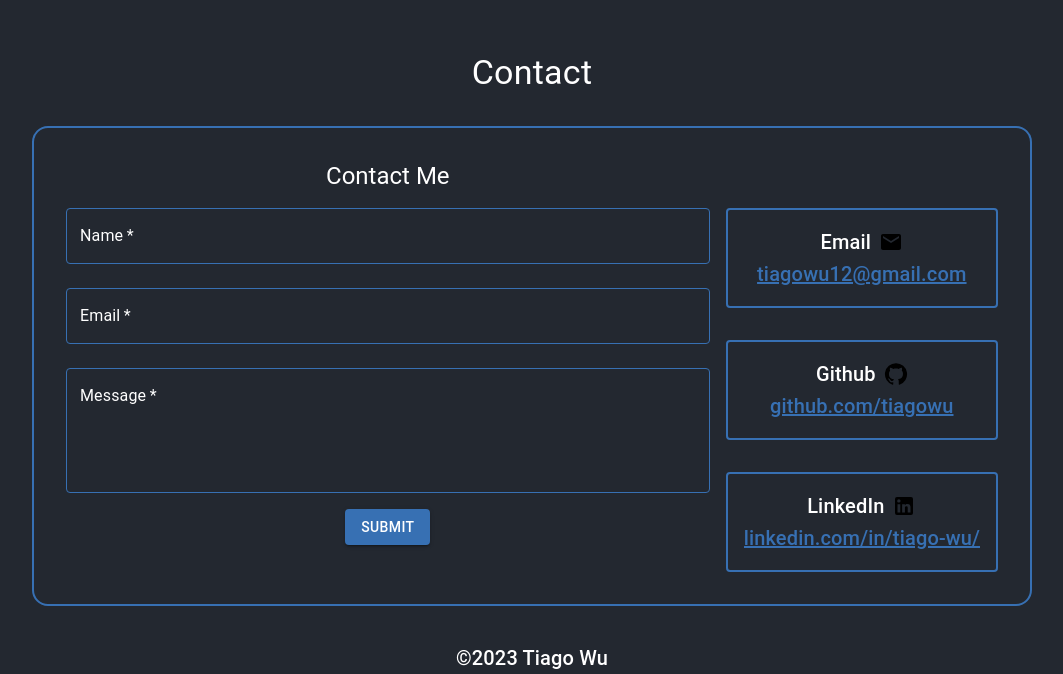
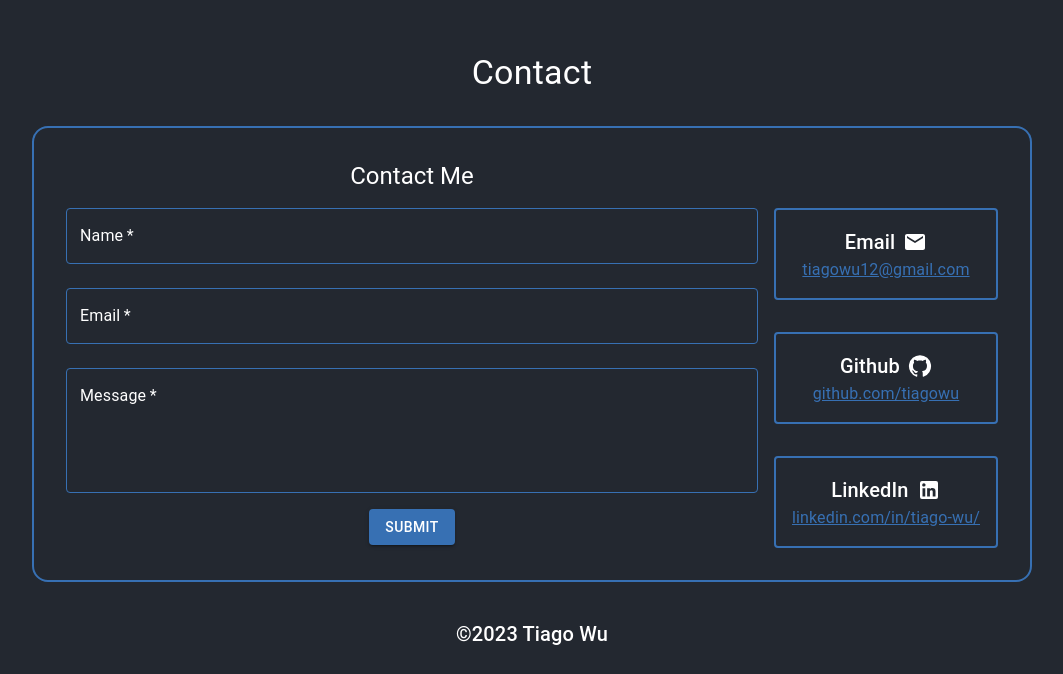
Before and after one commit to tiagowu/portfolio-website, a React (Create React App) app: page / in a window 1280 px wide. Shown: the part 3927-4601 px from the top of the page, without its empty margins (108-1171 px from the left). After the commit the page ends 4577 px from the top, so only its background shows below. Built offline with nearby package versions, Linux system fonts and the light colour scheme; no server answers.

Commit message:
Change label color to white and link variant to body1

```diff
--- a/src/components/ContactBox.jsx
+++ b/src/components/ContactBox.jsx
@@ -8,7 +8,7 @@ const ContactBox = ({ label, content, icon: Icon }) => {
         <Typography variant="h6">{label}</Typography>
         {Icon && <Icon />}
       </Label>
-      <Link href={label !== "Email" ? content : `mailto:${content}`} variant="h6" noWrap>
+      <Link href={label !== "Email" ? content : `mailto:${content}`} variant="body1" noWrap>
         {label !== "Email" ? content.substring(content.indexOf(".") + 1) : content}
       </Link>
     </StyledBox>
@@ -29,6 +29,7 @@ const Label = styled(Box)(({ theme }) => ({
   alignItems: "center",
   justifyContent: "center",
   gap: theme.spacing(1),
+  color: "white",
 }));
 
 export default ContactBox;
```
